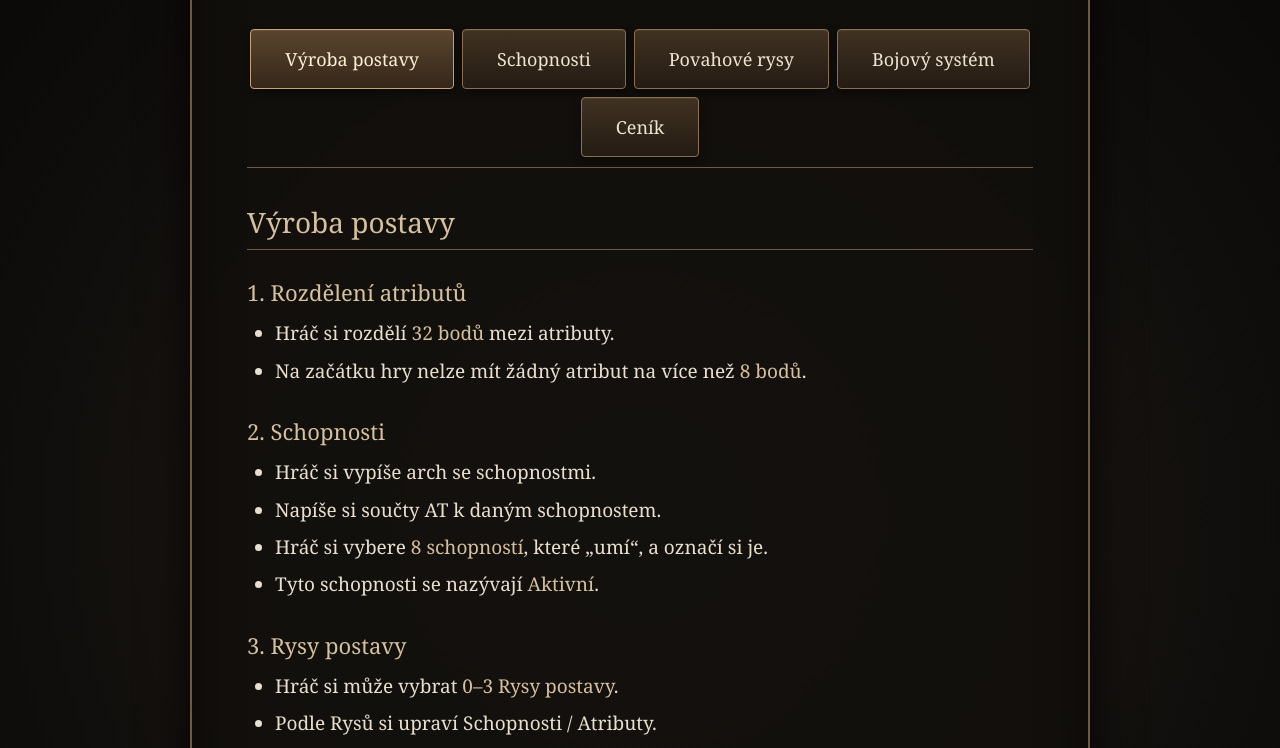
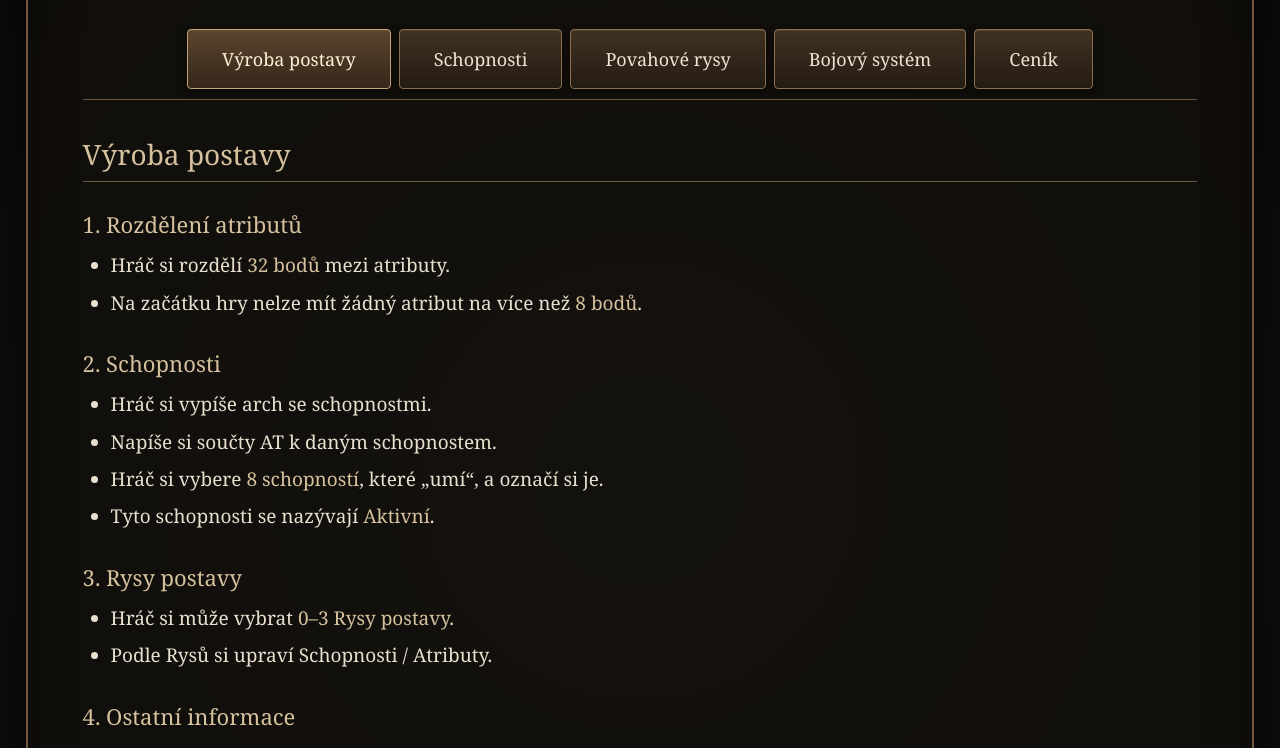
Before and after one commit to Larion11/Tyoris, a plain HTML site: page pravidla.html in a window 1280 px wide. Shown: the part 175-923 px from the top of the page. Drawn offline with nearby package versions, Linux system fonts and the light colour scheme; no server answers.

Commit message:
Add files via upload

```diff
--- a/pravidla.html
+++ b/pravidla.html
@@ -45,7 +45,7 @@ body {
 
 .page {
 
-    width: min(900px, 95vw);
+    width: min(1240px, 96vw);
 
     margin: 0 auto;
 
```
